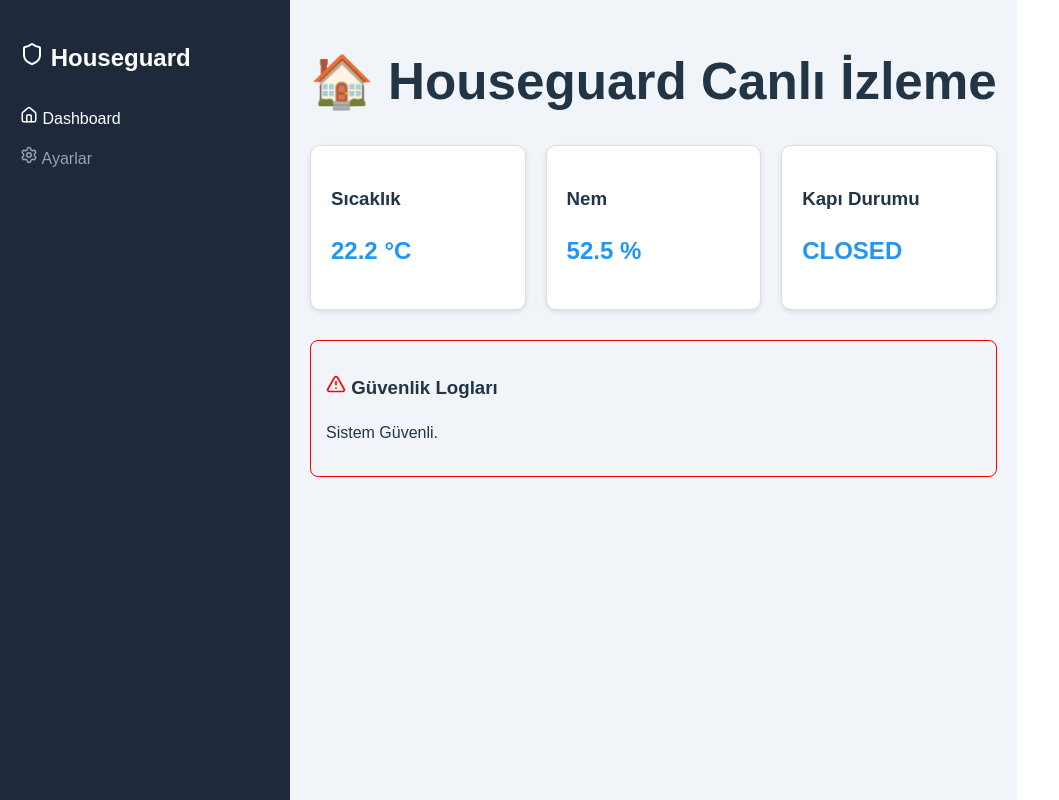
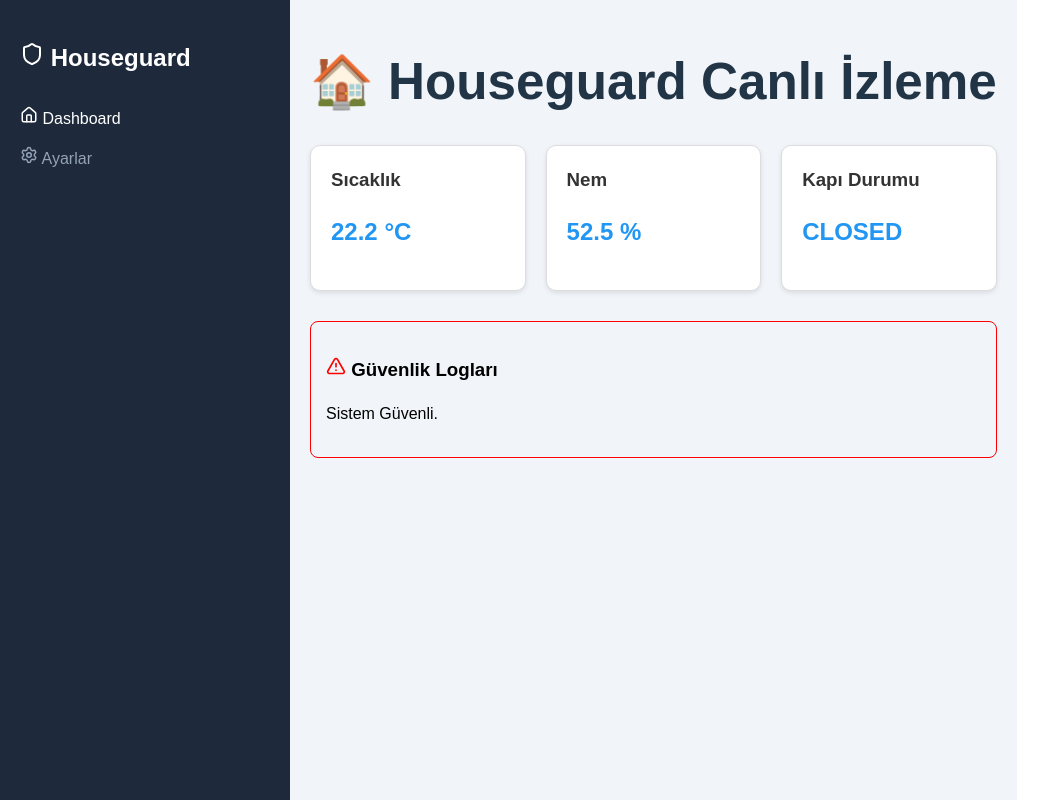
Before and after one commit to HMertly/houseguard-iot, a React (Vite) app: page / in a window 1280 px wide. Shown: the whole page, without its empty margins (0-1059 px from the left). Built offline with nearby package versions, Linux system fonts and the light colour scheme.

Commit message:
salih sprint 1 2 commit

```diff
--- a/src/App.jsx
+++ b/src/App.jsx
@@ -11,7 +11,7 @@ const SensorCard = ({ title, value, unit, alert }) => (
     backgroundColor: alert ? '#ffebee' : 'white',
     boxShadow: '0 2px 5px rgba(0,0,0,0.1)'
   }}>
-    <h3>{title}</h3>
+    <h3 style={{ color: "#333", marginTop: 0 }}>{title}</h3>
     <h2 style={{ color: alert ? 'red' : '#2196F3' }}>{value} {unit}</h2>
   </div>
 );
@@ -35,8 +35,8 @@ const Dashboard = () => {
 
       {/* Alarm Listesi */}
       <div style={{ marginTop: '30px', border: '1px solid red', padding: '15px', borderRadius: '8px' }}>
-        <h3><AlertTriangle color="red" size={20}/> Güvenlik Logları</h3>
-        {alerts.length === 0 ? <p>Sistem Güvenli.</p> : alerts.map((a, i) => (
+        <h3 style={{ color: 'black' }}><AlertTriangle color="red" size={20} /> Güvenlik Logları</h3>
+        {alerts.length === 0 ? <p style={{ color: 'black' }}>Sistem Güvenli.</p> : alerts.map((a, i) => (
           <p key={i} style={{ color: 'red' }}>⚠️ {a.time} - {a.msg}</p>
         ))}
       </div>
@@ -54,8 +54,8 @@ export default function App() {
           <div style={{ width: '250px', background: '#1e293b', color: 'white', padding: '20px' }}>
             <h2><Shield /> Houseguard</h2>
             <nav style={{ display: 'flex', flexDirection: 'column', gap: '15px', marginTop: '30px' }}>
-              <Link to="/" style={{ color: 'white', textDecoration: 'none' }}> <Home size={18}/> Dashboard</Link>
-              <Link to="/settings" style={{ color: '#94a3b8', textDecoration: 'none' }}> <Settings size={18}/> Ayarlar</Link>
+              <Link to="/" style={{ color: 'white', textDecoration: 'none' }}> <Home size={18} /> Dashboard</Link>
+              <Link to="/settings" style={{ color: '#94a3b8', textDecoration: 'none' }}> <Settings size={18} /> Ayarlar</Link>
             </nav>
           </div>
 
```
